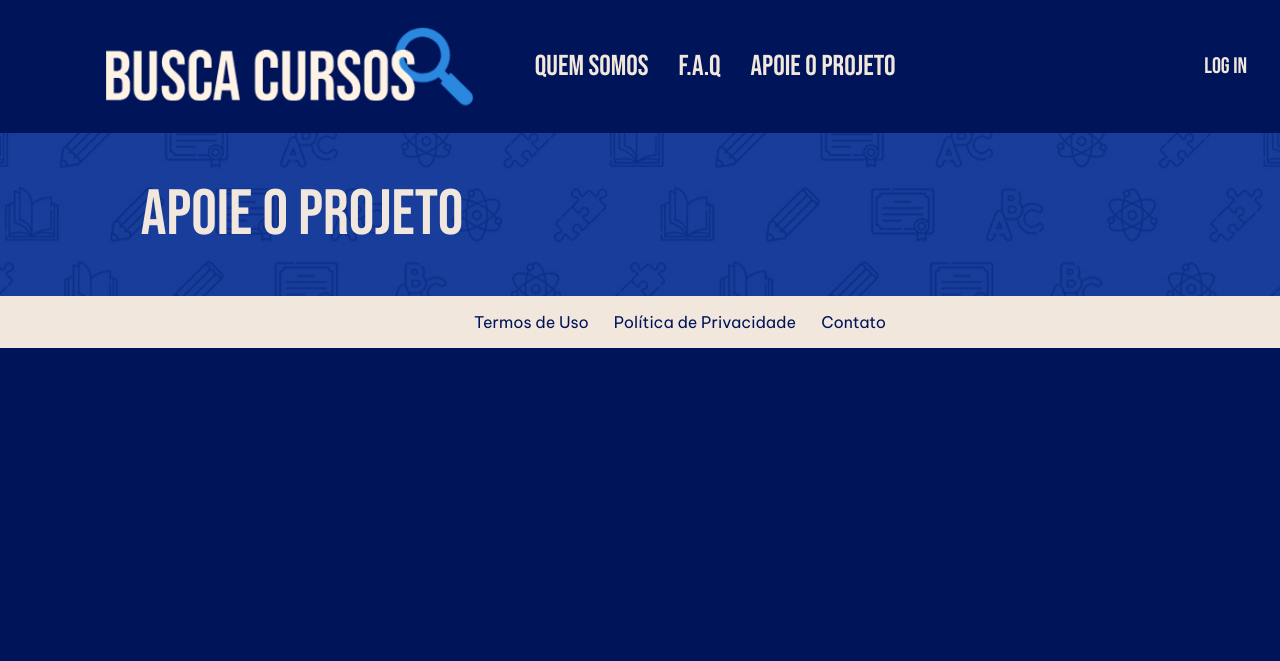
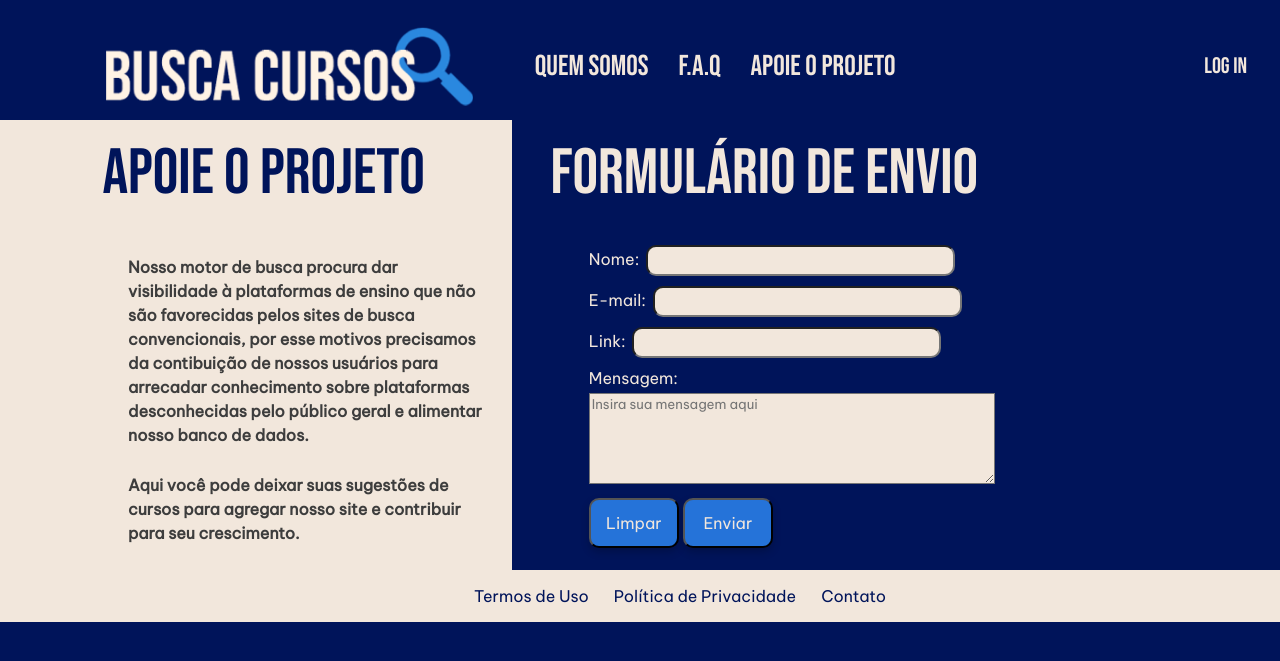
Before and after one commit to Gabidanety/ProjetoIntegrado_DSM, a PHP site: page /Pages/apoieProjeto.html in a window 1280 px wide. Shown: the top 661 px of the page. Run offline with PHP 8.4, Linux system fonts and the light colour scheme.

Commit message:
[feat]  Formulário

```diff
--- a/Css/styles.css
+++ b/Css/styles.css
@@ -17,7 +17,7 @@
     --azul-escuro: #00145A;
     --azul-normal: #2573D9;
     --branco: #F0F9FF;
-    --cinza: #686461;
+    --cinza: #3d3d3d;
     --branco-bege: #F2E7DC;
 }
 h1, h2, h3, h4{
@@ -54,9 +54,6 @@ header{
     justify-content: space-between;
     align-items: center;
     padding: 0.5%;
-}
-main{
-    background-image: url(/assets/images/fundo_buscaCursos.jpg);
 }
 .div-logo{
     display: flex;
@@ -129,7 +126,7 @@ nav a:hover{
 }
 
 .div-titulo{
-   width: 100%;
+    width: 100%;
     height: 60%;
     text-align: center;
     justify-content: center;
@@ -387,8 +384,89 @@ CAMPO CATEGORIA E CURSOS */
     object-fit: cover;
 }
 
-
-
+/* Formulário Apoie o projeto */
+.div-esquerda{
+    width: 40%;
+    height: 450px;
+    text-align: left;
+    margin-top: -1%;
+    background-color: var(--branco-bege);
+}
+.div-esquerda h1{
+    font-size: 4.0rem;
+    color: var(--azul-escuro);
+    font-weight: bold;
+    padding-left: 20%;
+    margin-top: 15px;
+}
+.div-esquerda p{
+    color: var(--cinza);
+    padding-left: 25%;
+    padding-right: 5%;
+    padding-bottom: 2%;
+    line-height: 1.5;
+    font-weight: 900;
+}
+.div-direita{
+    width: 60%;
+    height: 100%;
+    text-align: left;
+    margin-top: -1%;
+    background-color: var(--azul-escuro);
+}
+.div-direita h1{
+    font-size: 4.0rem;
+    color: var(--branco-bege);
+    font-weight: bold;
+    padding-left: 5%;
+    margin-top: 15px;
+}
+.main-formulario{
+    display: flex;
+    flex-wrap: wrap;
+}
+.formulario{
+    width: 60%;
+    height: 100%;
+    padding-left: 10%;
+    margin-top: -10px;
+}
+.formulario label{
+    font-family: vietnam;
+    color: var(--branco-bege);
+    font-size: 16px;
+    padding-right: 3px;
+    margin-bottom: 8px;
+}
+.entrada{
+    width: 300px;
+    height: 25px;
+    background-color: var(--branco-bege);
+    border-radius: 10px;
+    margin-bottom: 10px;
+    padding-left: 3px;
+    font-family: vietnam;
+}
+.formulario textarea{
+    width: 400px;
+    margin-bottom: 10px;
+    background-color: var(--branco-bege);
+    font-family: vietnam;
+    margin-top: 5px;
+}
+.botao{
+    font-family: vietnam;
+    color: var(--branco-bege);
+    font-size: 16px;
+    background-color: var(--azul-normal);
+    border-radius: 10px;
+    height: 50px;
+    width: 90px;
+    box-shadow: 0 4px 8px rgba(0, 0, 0, 0.2);
+}
+.botao:hover{
+    background-color: var(--azul-escuro);
+}
 
 /* FOOTER */
 footer{
--- a/Pages/apoieProjeto.html
+++ b/Pages/apoieProjeto.html
@@ -39,17 +39,40 @@
             </nav>
 
         </header>
-        <main>
-            <div class="div-tituloBranco">
+        <main class="main-formulario">
+            <div class="div-esquerda">
                 <h1>Apoie o projeto</h1>
+                <p>Nosso motor de busca procura dar visibilidade à plataformas de ensino que não são favorecidas pelos sites de busca convencionais,
+                por esse motivos precisamos da contibuição de nossos usuários para arrecadar conhecimento sobre plataformas desconhecidas pelo público geral e alimentar nosso banco de dados.</p>
+                <p>Aqui você pode deixar suas sugestões de cursos para agregar nosso site e contribuir para seu crescimento.</p>
             </div>
+            <div class="div-direita">
+                <h1>Formulário de envio</h1>
+                <form class="formulario" autocomplete="on">
+                    <label for="nome">Nome: </label>
+                        <input type="text" class="entrada" autocomplete="name" required><br>
+
+                    <label for="email">E-mail: </label>
+                        <input type="email" class="entrada" autocomplete="email" required><br>
+
+                    <label for="link">Link: </label>
+                        <input type="link" class="entrada" required><br>
+
+                    <label for="mensagem">Mensagem: </label><br>
+                        <textarea id="mensagem" maxlength="1000" rows="5" cols="25" placeholder="Insira sua mensagem aqui" required></textarea><br>
+
+                <input type="reset" value="Limpar" class="botao">
+                <input type="submit" value="Enviar" class="botao">
+            </form>
+            </div>
+
         </main>
 
      <!-- FOOTER -->
      <footer>
         <ul>
             <li><a href="">Termos de Uso</a></li>
-            <li><a href="">Política de Privacidade</a></li>
+            <li><a href="PolPrivacidade.html">Política de Privacidade</a></li>
             <li><a href="">Contato</a></li>
         </ul>
     </footer>
```
